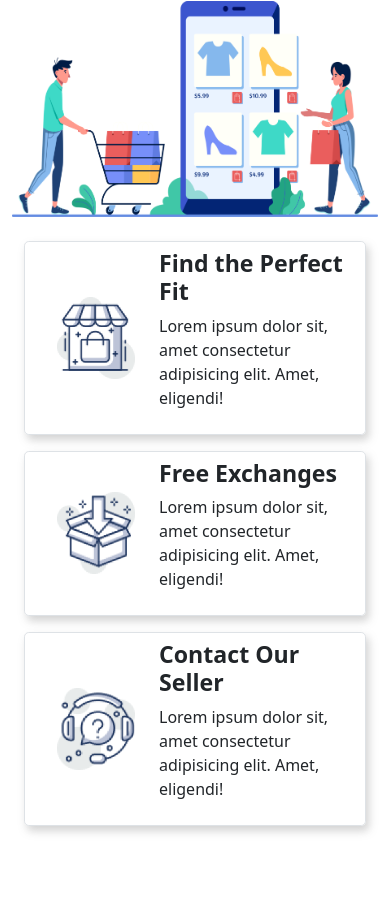
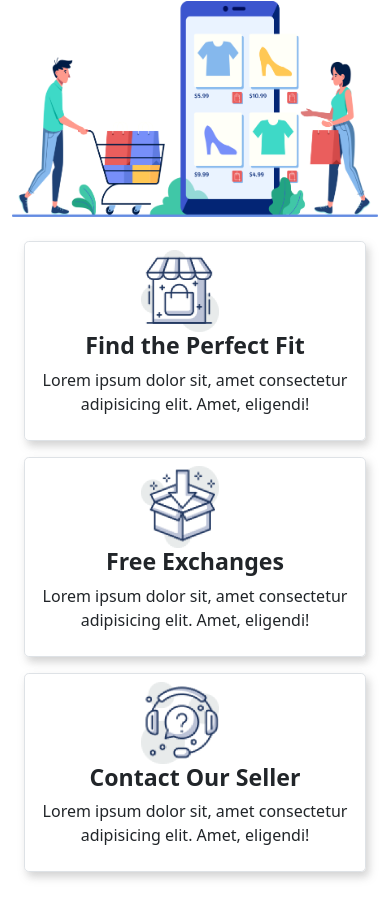
Before and after one commit to HafizurRahman001/nick-react, a plain HTML site: page index.html in a window 390 px wide. Shown: the part 4775-5693 px from the top of the page. Drawn offline with nearby package versions, Linux system fonts and the light colour scheme.

Commit message:
added responsive footer top

```diff
--- a/index.html
+++ b/index.html
@@ -222,9 +222,9 @@
 
         <!-- footer-top section -->
         <section class="footer-top-section">
-            <div class="row d-flex align-items-center">
-                <div class="col-12 col-md-12 col-lg-6 p-4 footer-top-left">
-                    <div class="d-flex p-2 align-items-center rounded-3 footer-top-item border border-1">
+            <div class="row d-flex align-items-center footer-top-area">
+                <div class="col-12 col-md-12 col-lg-6 p-4 footer-top-left order-1">
+                    <div class="d-flex p-2 align-items-center rounded-3 footer-top-item border border-1 gadgets-icon">
                         <div class="footer-icons px-4">
                             <img src="icons/image 12.png" alt="" width="78" height="82">
                         </div>
@@ -233,7 +233,8 @@
                             <p>Lorem ipsum dolor sit, amet consectetur adipisicing elit. Amet, eligendi!</p>
                         </div>
                     </div>
-                    <div class="d-flex p-2 align-items-center rounded-3 footer-top-item border border-1 my-3">
+                    <div
+                        class="d-flex p-2 align-items-center rounded-3 footer-top-item border border-1 my-3 gadgets-icon">
                         <div class="footer-icons px-4">
                             <img src="icons/image 13.png" alt="" width="78" height="82">
                         </div>
@@ -242,7 +243,7 @@
                             <p>Lorem ipsum dolor sit, amet consectetur adipisicing elit. Amet, eligendi!</p>
                         </div>
                     </div>
-                    <div class="d-flex p-2 align-items-center rounded-3 footer-top-item border border-1">
+                    <div class="d-flex p-2 align-items-center rounded-3 footer-top-item border border-1 gadgets-icon">
                         <div class="footer-icons px-4">
                             <img src="icons/image 14.png" alt="" width="78" height="82">
                         </div>
@@ -254,7 +255,7 @@
 
                 </div>
 
-                <div class="col-12 col-md-12 col-lg-6 footer-top-right">
+                <div class="col-12 col-md-12 col-lg-6 footer-top-right order-2">
                     <div class="footer-top-image">
                         <img src="icons/XMLID 1.png" alt="" width="600">
                     </div>
--- a/style.css
+++ b/style.css
@@ -35,6 +35,7 @@
 
 
 @media only screen and (min-width: 768px) and (max-width: 992px) {
+
     .banner-heading{
         font-size: 35px !important;
         font-weight: bold;
@@ -46,18 +47,48 @@
         width: 326px;
     }
 }
-@media only screen and (min-width: 380px) {
+
+@media only screen and (max-width: 688px) {
+
     .banner-content{
         padding-left: 40px !important;
     }
     .banner-heading{
         font-size: 40px !important;
     }
-    .footer-top-image, .footer-top-image>img{
+    .footer-top-image, .footer-top-image img{
         width: 100%;
     }
-    .footer-top-right{
-        order: -1;
+
+    .gadgets-icon{
+        display: block !important;
+    }
+    .footer-icons {
+        width: 157px;
+        margin: auto;
+    }
+    .footer-top-content{
+        text-align: center;
     }
 
+
+    /* ===============set image top in mobile device========== */
+    .footer-top-area{
+        flex-direction: column-reverse;
+    }
+     /* =============another way to set image top in mobile device=============== */
+    /* .footer-top-right{
+        order: -1 !important;
+    } */
+
+    /* =============another way to set image top in mobile device=============== */
+
+    /* .footer-top-right{
+        order: 1 !important;
+    }
+    .footer-top-left{
+        order: 2 !important;
+    } */
+
+
 }
```
